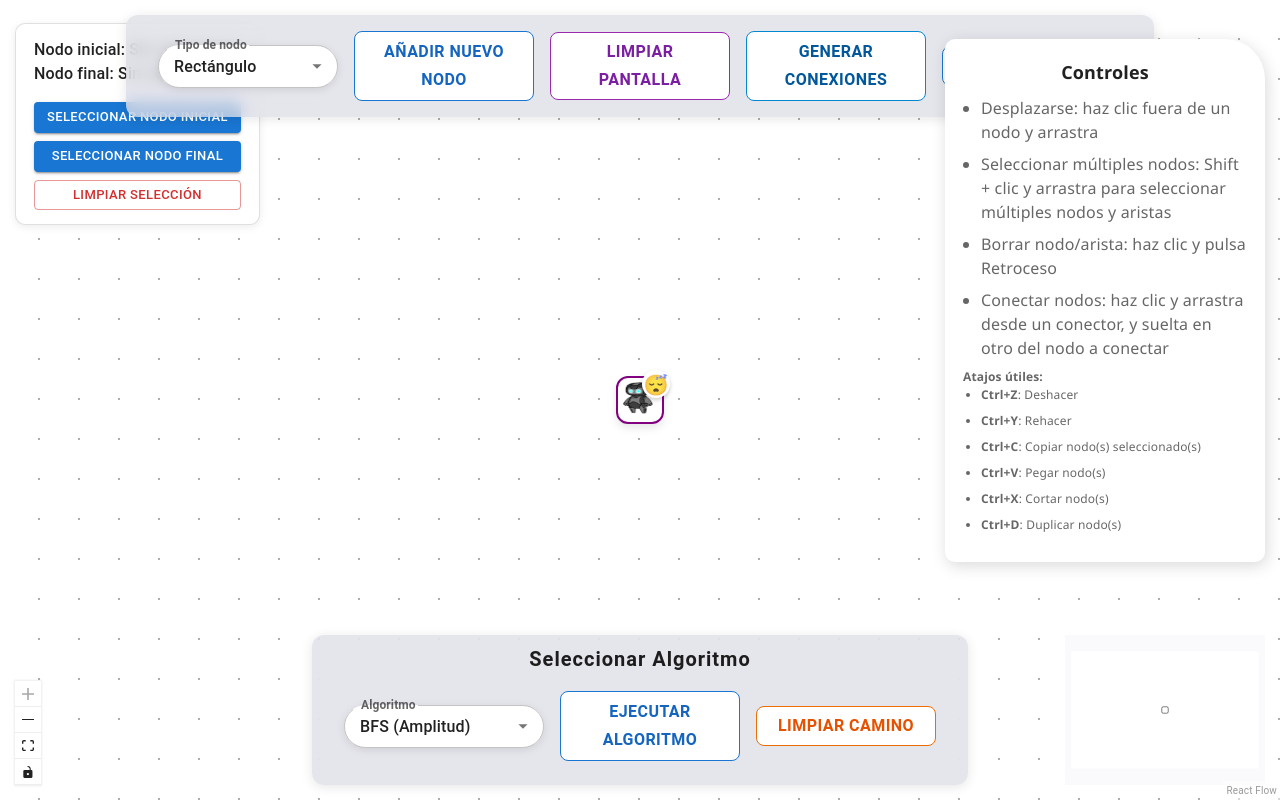
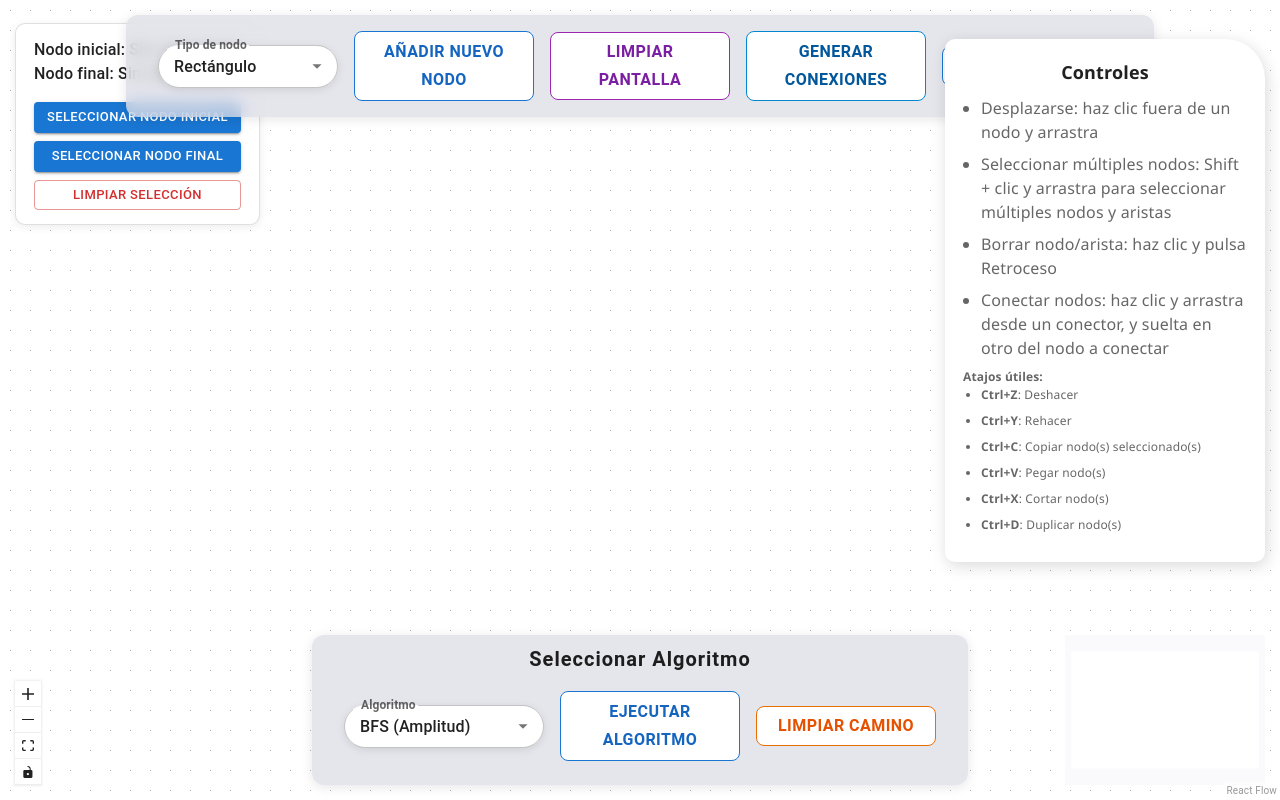
Before and after one commit to FerGaram/Proyecto-Interfaz-IA, a React (Vite) app in the folder client/: page / in a window 1280 px wide. Built offline with nearby package versions, Linux system fonts and the light colour scheme.

Commit message:
borrando el robot al iniciar

```diff
--- a/client/src/App.tsx
+++ b/client/src/App.tsx
@@ -49,12 +49,6 @@ const nodeTypes = {
 // Lista de nodos iniciales de prueba, se podrían borrar más adelante
 const nodosIniciales: Array<defaultNodeModel> = [
 
-  {
-    id: "0",
-    position: { x: -81, y: 19 },
-    data: { label: "Robot" },
-    type: "nodeRobot",
-  },
 
 ];
 
```
